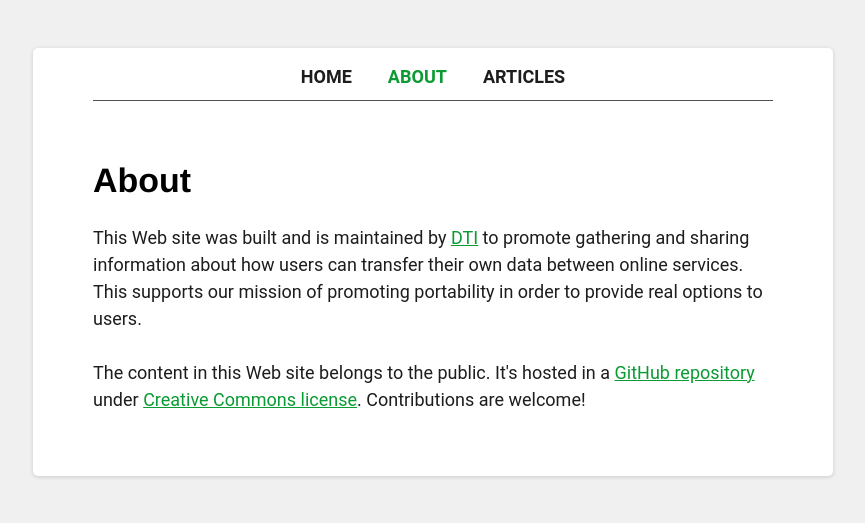
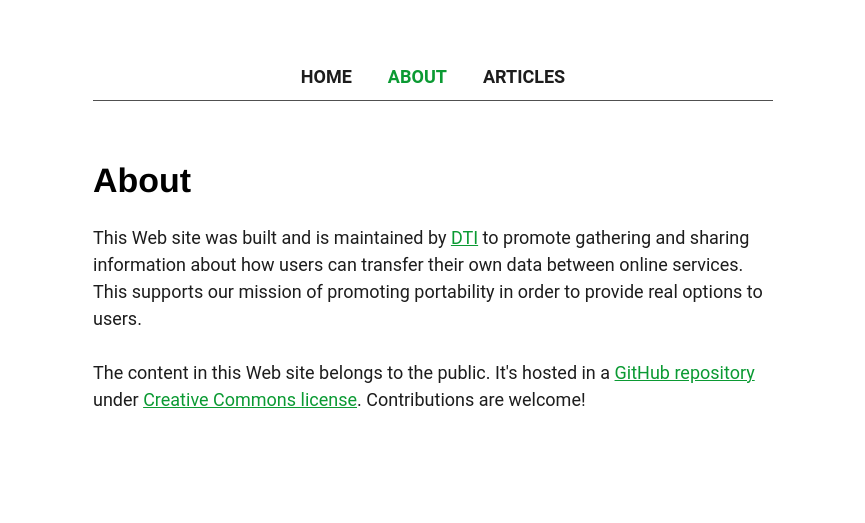
Before and after one commit to dtinit/portmap, a Django app: page /about in a window 1280 px wide. Shown: the top 523 px of the page, without its empty margins (207-1072 px from the left). Run offline with Django 4.2, Linux system fonts and the light colour scheme.

Commit message:
Remove "document" style

```diff
--- a/static/css/base.css
+++ b/static/css/base.css
@@ -13,7 +13,6 @@ Colors and other variables
   --contrast-green: #3bb54a;
   --logo-green: #0b9a33;
 
-  --background-gray: #f0f0f0;
   --lighter-gray: #f4f4f4;
   --dark-gray: #505050;
 
@@ -29,7 +28,7 @@ Colors and other variables
   --font-family-headline: 'Helvetica Neue', Helvetica, Arial, sans-serif;
   --color-text: var(--text-color);
   --color-primary: rgb(82, 84, 188);
-  --color-background: var(--background-gray);
+  --color-background: var(--white);
   --color-link: var(--logo-green);
   --color-success: rgb(214, 250, 214);
   --color-info: rgb(243, 238, 194);
@@ -416,9 +415,6 @@ thead tr {
   padding-left: clamp(10px, 5%, 60px);
   padding-top: 15px;
   padding-bottom: 2rem;
-  background-color: white;
-  border-radius: var(--border-radius);
-  box-shadow: rgba(0, 0, 0, 0.16) 0px 1px 4px;
 }
 
 .page--wide {
```
